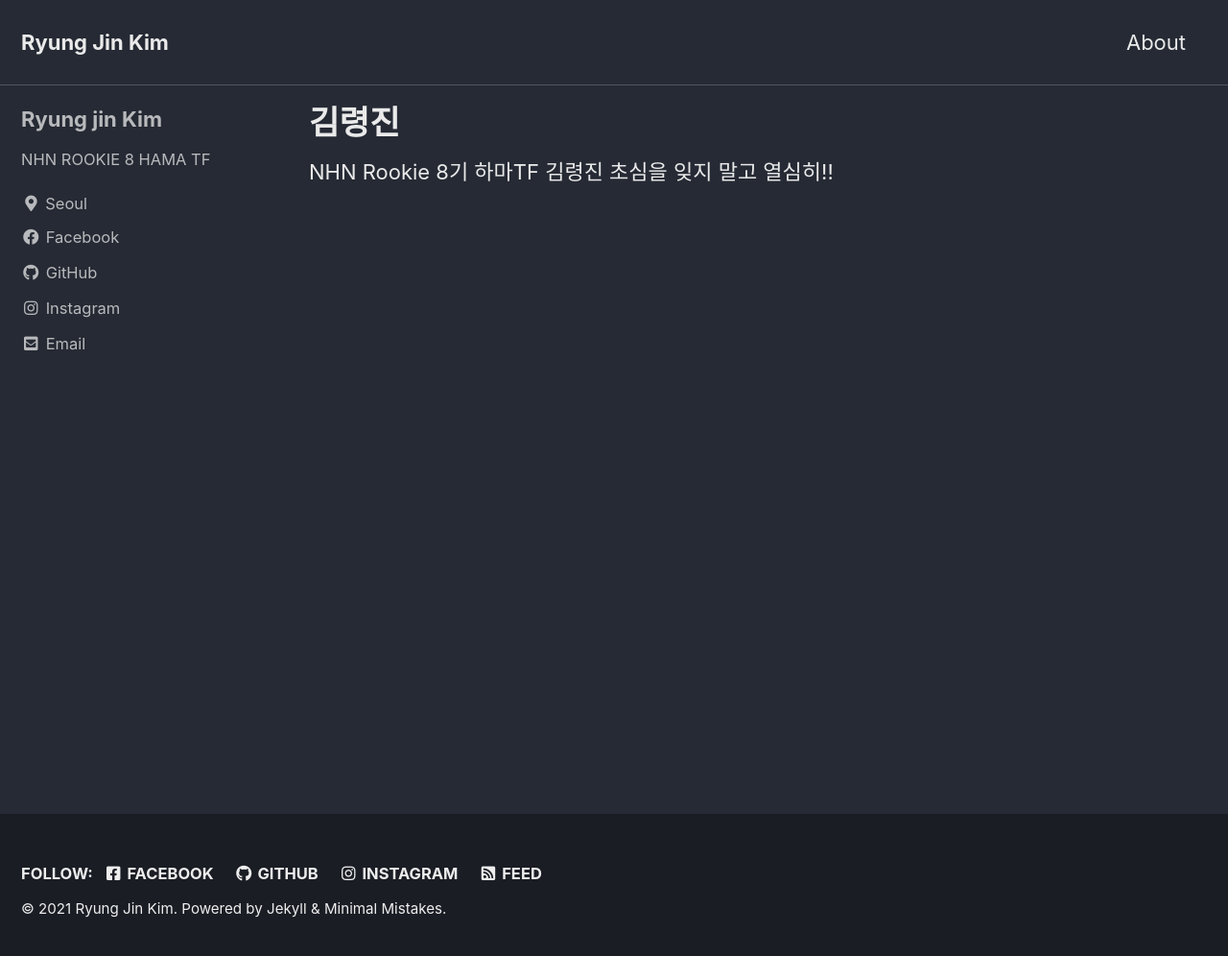
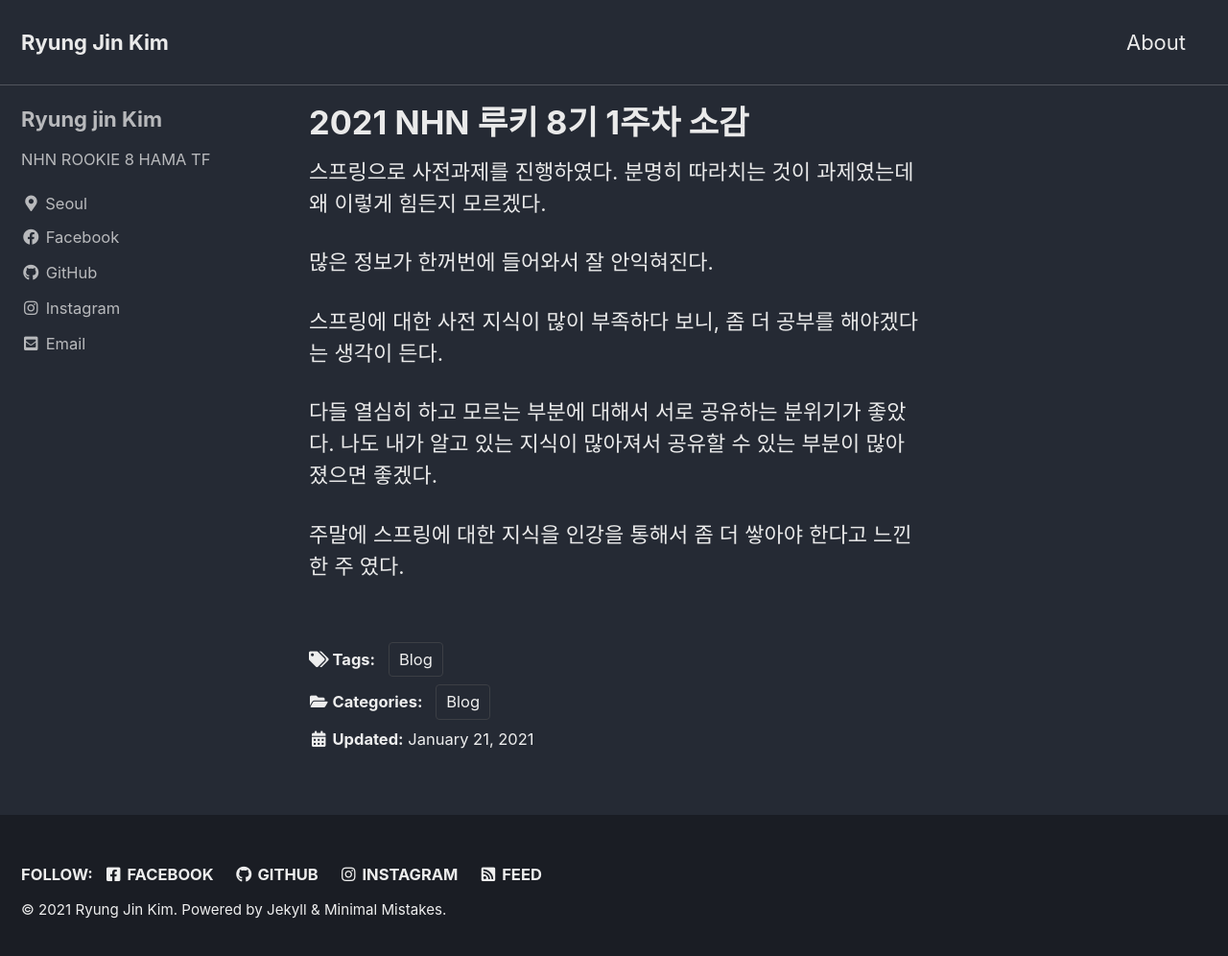
Before and after one commit to RATIONAL331/rational331.github.io, a Jekyll site: the page built from _pages/about.md, in a window 1280 px wide and 1003 px high. Shown: the top 996 px of the window at 96% size. Built offline with Jekyll 4.4.1, drawn with Linux system fonts in a browser that asks for light colours; cached includes are drawn as plain includes.

Commit message:
Update about.md

```diff
--- a/_pages/about.md
+++ b/_pages/about.md
@@ -1,7 +1,22 @@
 ---
-title:  "김령진"
+title:  "2021 NHN 루키 8기 1주차 소감"
+excerpt: "01.18~01.21까지 소감"
 
+categories:
+  - Blog
+tags:
+  - Blog
+last_modified_at: 2021-01-21
 ---
 
-NHN Rookie 8기 하마TF 김령진
-초심을 잊지 말고 열심히!!
+스프링으로 사전과제를 진행하였다.
+분명히 따라치는 것이 과제였는데 왜 이렇게 힘든지 모르겠다.
+
+많은 정보가 한꺼번에 들어와서 잘 안익혀진다.
+
+스프링에 대한 사전 지식이 많이 부족하다 보니, 좀 더 공부를 해야겠다는 생각이 든다.
+
+다들 열심히 하고 모르는 부분에 대해서 서로 공유하는 분위기가 좋았다.
+나도 내가 알고 있는 지식이 많아져서 공유할 수 있는 부분이 많아졌으면 좋겠다.
+
+주말에 스프링에 대한 지식을 인강을 통해서 좀 더 쌓아야 한다고 느낀 한 주 였다.
```
